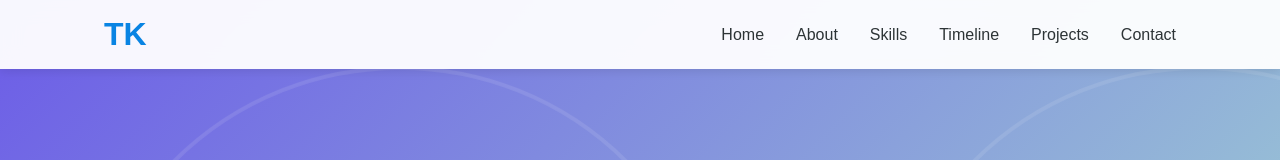
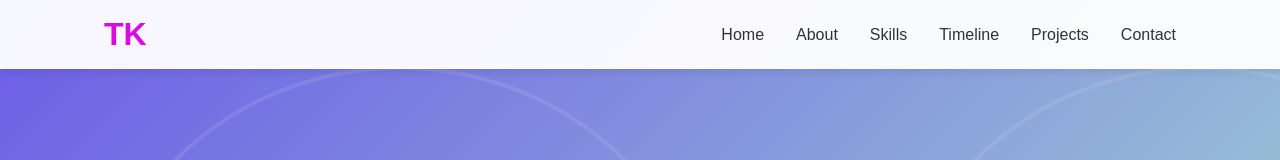
Before and after one commit to Tapesh4dev/Profile, a plain HTML site: page index.html in a window 1280 px wide. Shown: the top 160 px of the page. Drawn offline with nearby package versions, Linux system fonts and the light colour scheme.

Commit message:
Update styles.css

```diff
--- a/styles.css
+++ b/styles.css
@@ -8,10 +8,10 @@
 
 :root {
     --primary-color: #2d3436;
-    --secondary-color: #0984e3;
+    --secondary-color: #dc09e3;
     --accent-color: #197a79;
     --text-color: #2d3436;
-    --light-bg: #f5f6fa;
+    --light-bg: #34499e;
     --dark-bg: #2d3436;
 }
 
```
